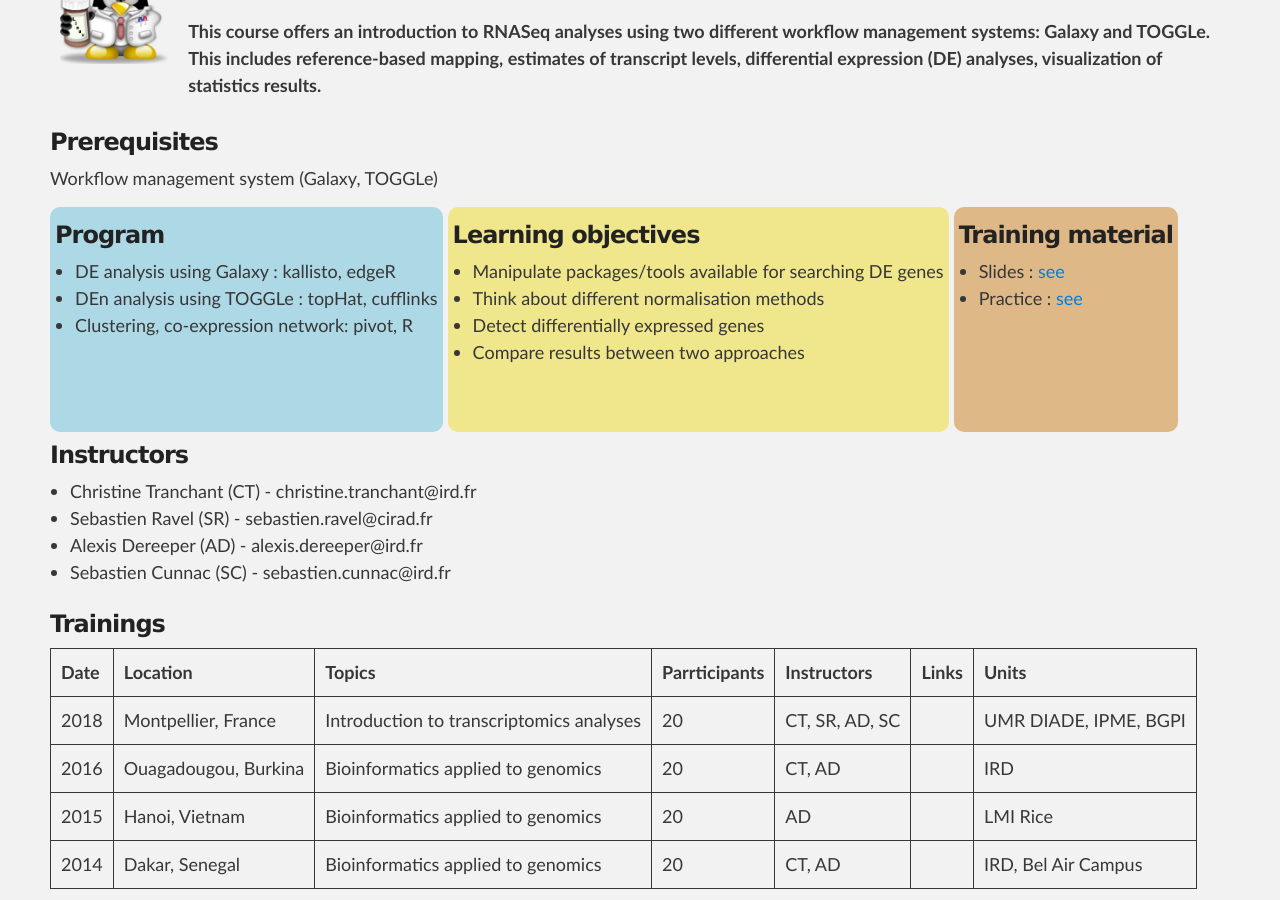
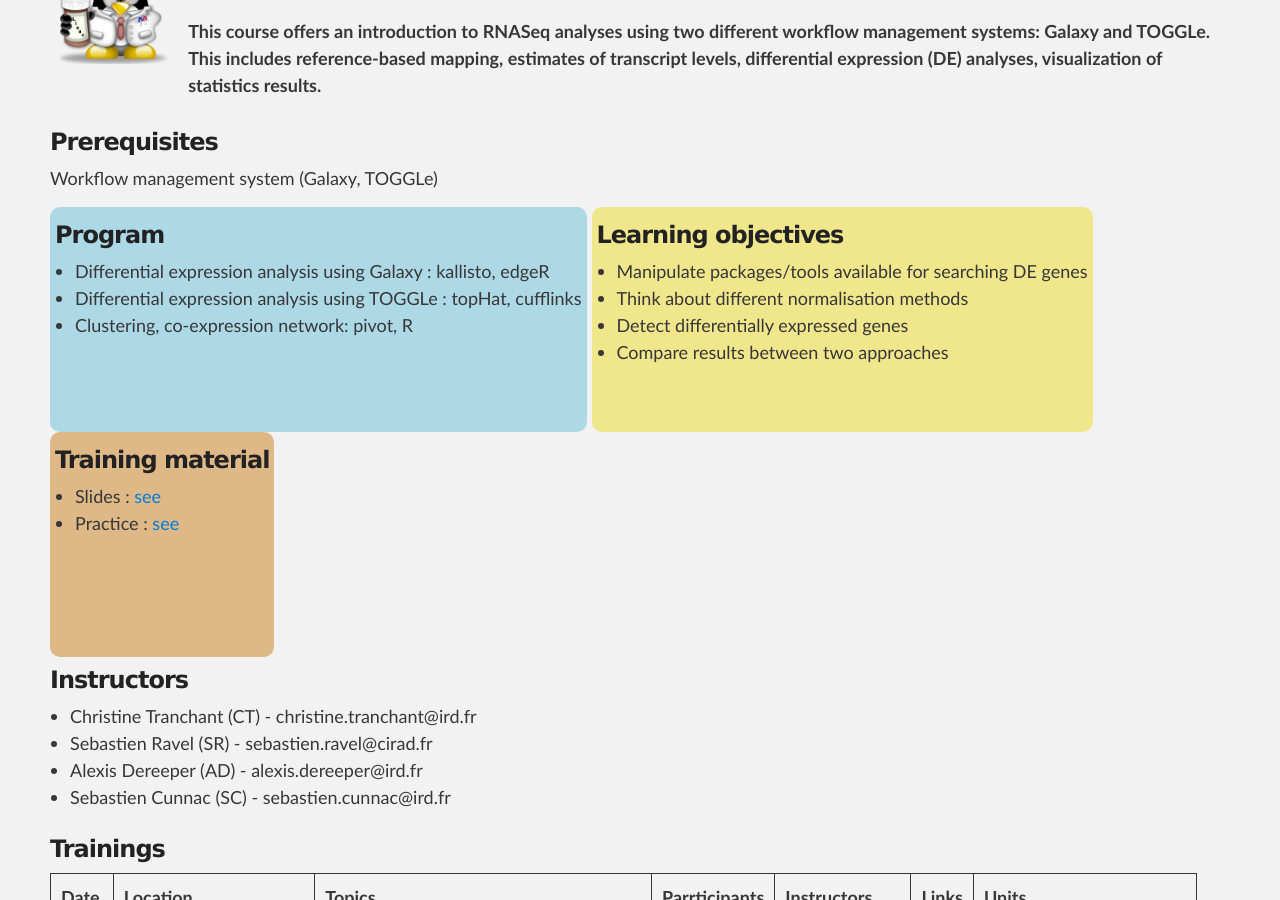
Before and after one commit to SouthGreenPlatform/trainings, a Jekyll site: the page built from _pages/RNASeq.md, in a window 1280 px wide and 900 px high, scrolled down 354 px. Built offline with Jekyll 4.4.1, drawn with Linux system fonts in a browser that asks for light colours; nearby versions of some CDN libraries.

Commit message:
Update RNASeq.md

```diff
--- a/_pages/RNASeq.md
+++ b/_pages/RNASeq.md
@@ -21,8 +21,8 @@ Workflow management system (Galaxy, TOGGLe)
 <div id="colonne1">
 <h3>Program</h3>
 <ul>
-<li> DE analysis using Galaxy : kallisto, edgeR </li>
-<li> DEn analysis using TOGGLe : topHat, cufflinks </li>
+<li> Differential expression analysis using Galaxy : kallisto, edgeR </li>
+<li> Differential expression analysis using TOGGLe : topHat, cufflinks </li>
 <li> Clustering, co-expression network: pivot, R</li>
 </ul>
 </div>
```
